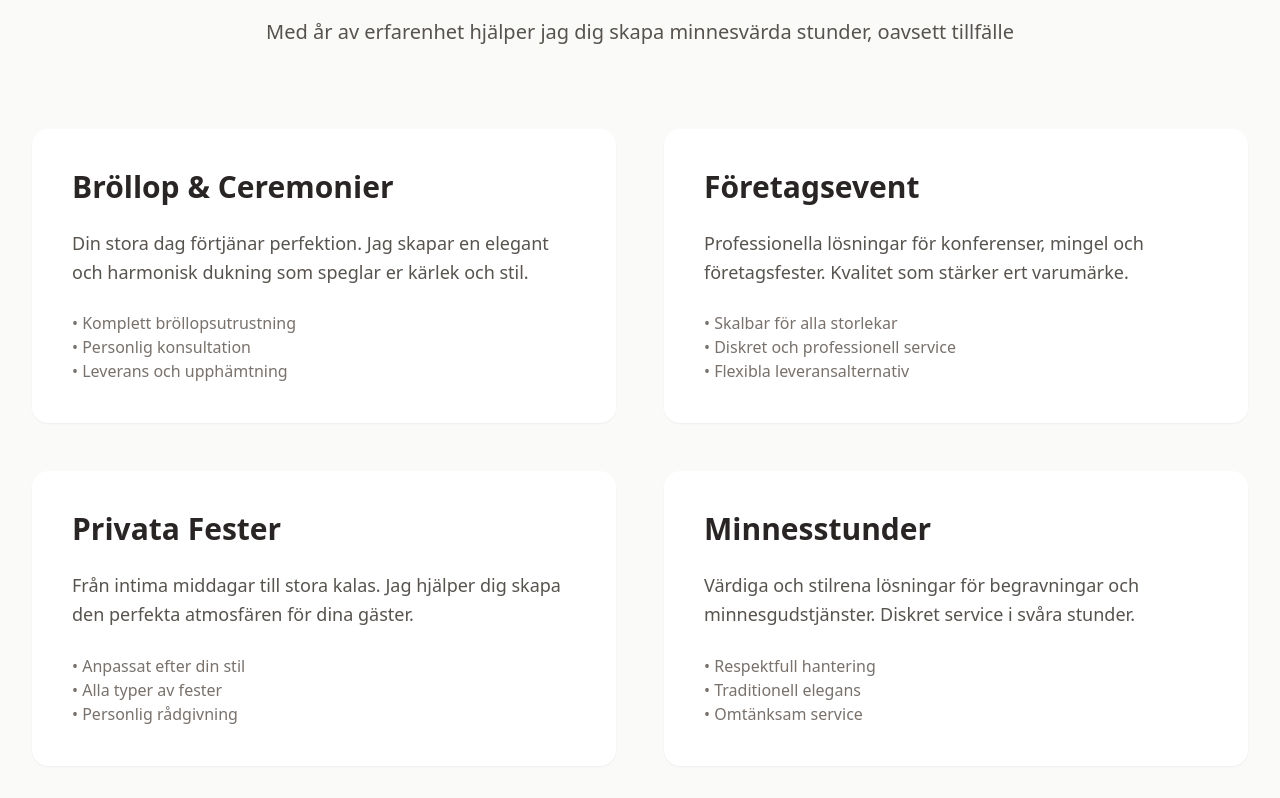
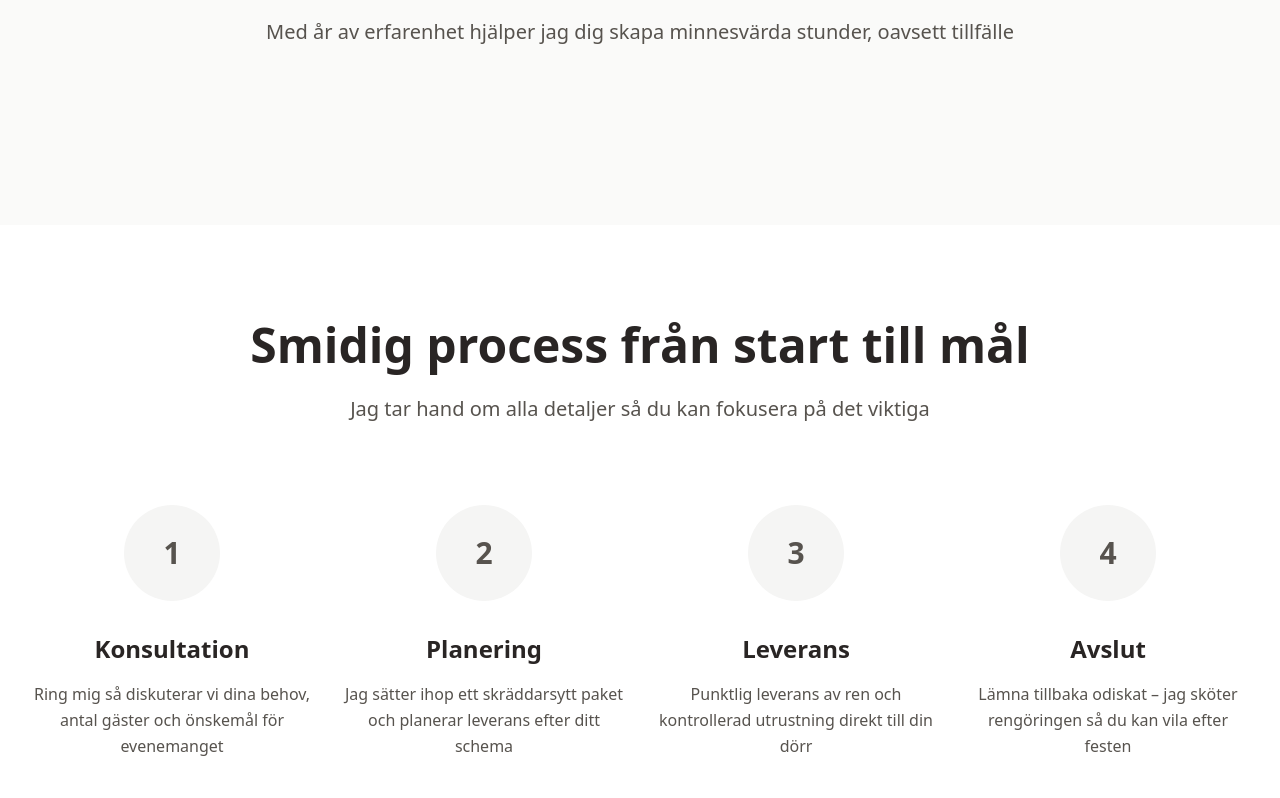
Before and after one commit to sgxman/Nikasguldkant, a React (Vite) app: page / in a window 1280 px wide. Shown: the part 1422-2220 px from the top of the page. Built offline with nearby package versions, Linux system fonts and the light colour scheme; a web font is replaced by a local one.

Commit message:
Updated App.tsx

```diff
--- a/src/App.tsx
+++ b/src/App.tsx
@@ -135,56 +135,6 @@ function App() {
               Med år av erfarenhet hjälper jag dig skapa minnesvärda stunder, oavsett tillfälle
             </p>
           </div>
-
-          <div className="grid md:grid-cols-2 gap-12">
-            <div className="bg-white rounded-2xl p-10 shadow-sm hover:shadow-lg transition-all duration-300">
-              <h3 className="text-3xl font-semibold text-stone-800 mb-6">Bröllop & Ceremonier</h3>
-              <p className="text-stone-600 text-lg leading-relaxed mb-6">
-                Din stora dag förtjänar perfektion. Jag skapar en elegant och harmonisk dukning som speglar er kärlek och stil.
-              </p>
-              <div className="text-stone-500">
-                <p>• Komplett bröllopsutrustning</p>
-                <p>• Personlig konsultation</p>
-                <p>• Leverans och upphämtning</p>
-              </div>
-            </div>
-
-            <div className="bg-white rounded-2xl p-10 shadow-sm hover:shadow-lg transition-all duration-300">
-              <h3 className="text-3xl font-semibold text-stone-800 mb-6">Företagsevent</h3>
-              <p className="text-stone-600 text-lg leading-relaxed mb-6">
-                Professionella lösningar för konferenser, mingel och företagsfester. Kvalitet som stärker ert varumärke.
-              </p>
-              <div className="text-stone-500">
-                <p>• Skalbar för alla storlekar</p>
-                <p>• Diskret och professionell service</p>
-                <p>• Flexibla leveransalternativ</p>
-              </div>
-            </div>
-
-            <div className="bg-white rounded-2xl p-10 shadow-sm hover:shadow-lg transition-all duration-300">
-              <h3 className="text-3xl font-semibold text-stone-800 mb-6">Privata Fester</h3>
-              <p className="text-stone-600 text-lg leading-relaxed mb-6">
-                Från intima middagar till stora kalas. Jag hjälper dig skapa den perfekta atmosfären för dina gäster.
-              </p>
-              <div className="text-stone-500">
-                <p>• Anpassat efter din stil</p>
-                <p>• Alla typer av fester</p>
-                <p>• Personlig rådgivning</p>
-              </div>
-            </div>
-
-            <div className="bg-white rounded-2xl p-10 shadow-sm hover:shadow-lg transition-all duration-300">
-              <h3 className="text-3xl font-semibold text-stone-800 mb-6">Minnesstunder</h3>
-              <p className="text-stone-600 text-lg leading-relaxed mb-6">
-                Värdiga och stilrena lösningar för begravningar och minnesgudstjänster. Diskret service i svåra stunder.
-              </p>
-              <div className="text-stone-500">
-                <p>• Respektfull hantering</p>
-                <p>• Traditionell elegans</p>
-                <p>• Omtänksam service</p>
-              </div>
-            </div>
-          </div>
         </div>
       </section>
 
```
